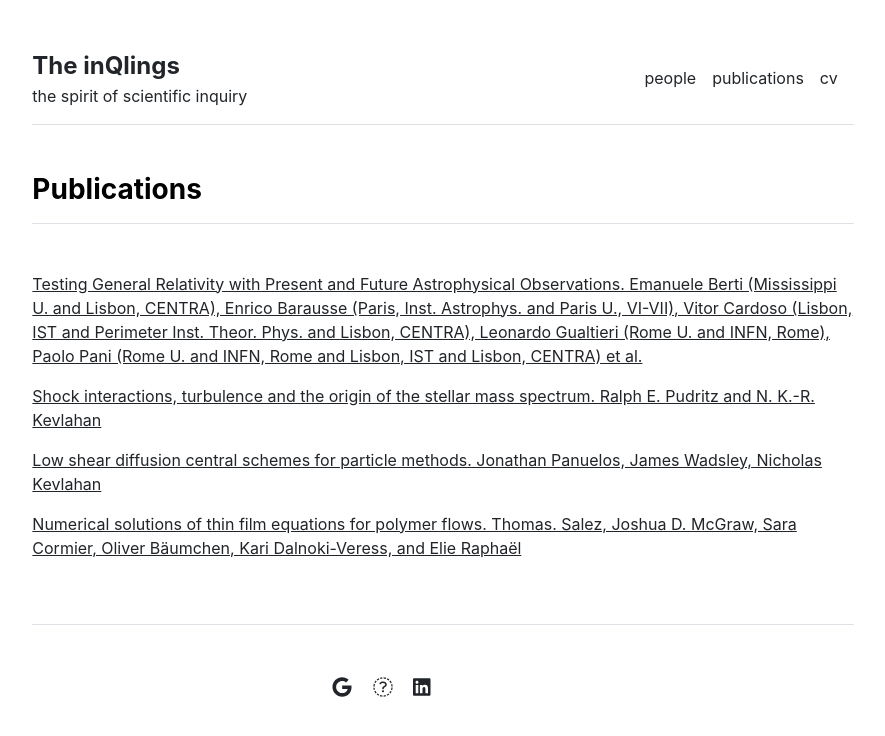
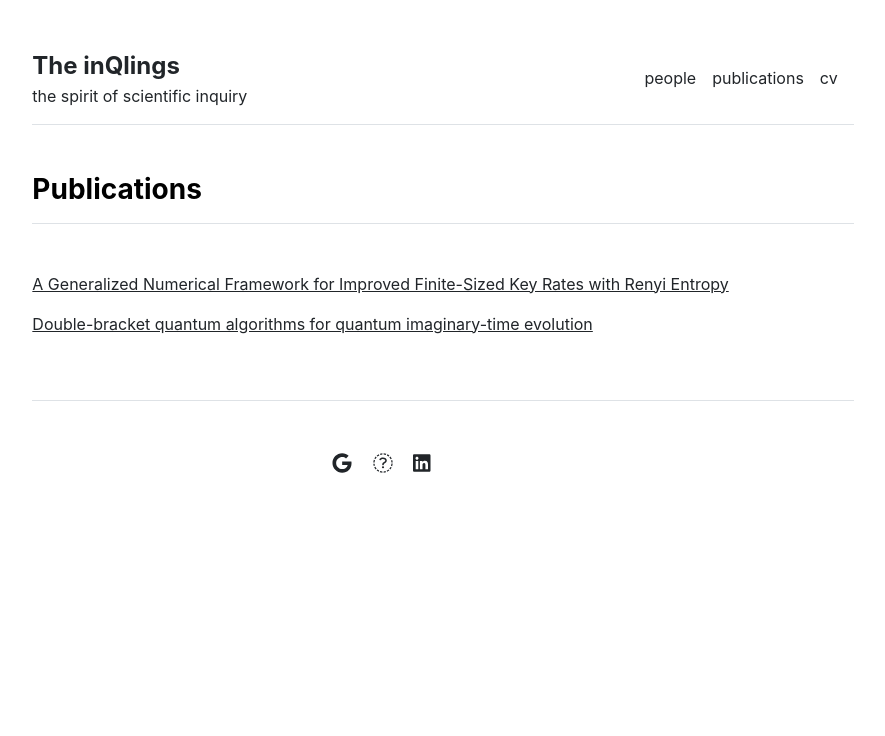
Before and after one commit to nelly-ng/nelly-ng.github.io, a Jekyll site: the page built from publications.md, in a window 1280 px wide. Shown: the top 736 px of the page, without its empty margins (197-1082 px from the left). Built offline with Jekyll 4.4.1, drawn with Linux system fonts in a browser that asks for light colours.

Commit message:
Update publications.yml

```diff
--- a/_data/publications.yml
+++ b/_data/publications.yml
@@ -1,10 +1,7 @@
 featured:
-- {name: 'Testing General Relativity with Present and Future Astrophysical Observations. Emanuele Berti (Mississippi U. and Lisbon, CENTRA), Enrico Barausse (Paris, Inst. Astrophys. and Paris U., VI-VII), Vitor Cardoso (Lisbon, IST and Perimeter Inst. Theor. Phys. and Lisbon, CENTRA), Leonardo Gualtieri (Rome U. and INFN, Rome), Paolo Pani (Rome U. and INFN, Rome and Lisbon, IST and Lisbon, CENTRA) et al.', url: '/publications/1501.07274.pdf'}
-- {name: 'Shock interactions, turbulence and the origin of the stellar mass spectrum. Ralph E. Pudritz and N. K.-R. Kevlahan', url: 'http://ms.mcmaster.ca/kevla/pdf/articles/PhilTransRSoc_2013.pdf'}
-- {name: 'Low shear diffusion central schemes for particle methods. Jonathan Panuelos, James Wadsley, Nicholas Kevlahan', url: 'http://ms.mcmaster.ca/kevla/pdf/articles/jcp_v414.pdf'}
+- {name: ' Double-bracket algorithm for quantum signal processing without post-selection'}
+- {name: 'Robust Catalysis and Resource Broadcasting: The Possible and the Impossible'}
 
 index:
-- {name: 'Testing General Relativity with Present and Future Astrophysical Observations. Emanuele Berti (Mississippi U. and Lisbon, CENTRA), Enrico Barausse (Paris, Inst. Astrophys. and Paris U., VI-VII), Vitor Cardoso (Lisbon, IST and Perimeter Inst. Theor. Phys. and Lisbon, CENTRA), Leonardo Gualtieri (Rome U. and INFN, Rome), Paolo Pani (Rome U. and INFN, Rome and Lisbon, IST and Lisbon, CENTRA) et al.', url: '/publications/1501.07274.pdf'}
-- {name: 'Shock interactions, turbulence and the origin of the stellar mass spectrum. Ralph E. Pudritz and N. K.-R. Kevlahan', url: 'http://ms.mcmaster.ca/kevla/pdf/articles/PhilTransRSoc_2013.pdf'}
-- {name: 'Low shear diffusion central schemes for particle methods. Jonathan Panuelos, James Wadsley, Nicholas Kevlahan', url: 'http://ms.mcmaster.ca/kevla/pdf/articles/jcp_v414.pdf'}
-- {name: 'Numerical solutions of thin film equations for polymer flows. Thomas. Salez, Joshua D. McGraw, Sara Cormier, Oliver Bäumchen, Kari Dalnoki-Veress, and Elie Raphaël', url: 'https://static1.squarespace.com/static/5684891d7086d74497aeb71f/t/56ec510d2fe1319543ab6d6f/1458327821946/10.1140-epje-i2012-12114-x.pdf'}
+- {name: 'A Generalized Numerical Framework for Improved Finite-Sized Key Rates with Renyi Entropy'}
+- {name: ' Double-bracket quantum algorithms for quantum imaginary-time evolution '}
```
